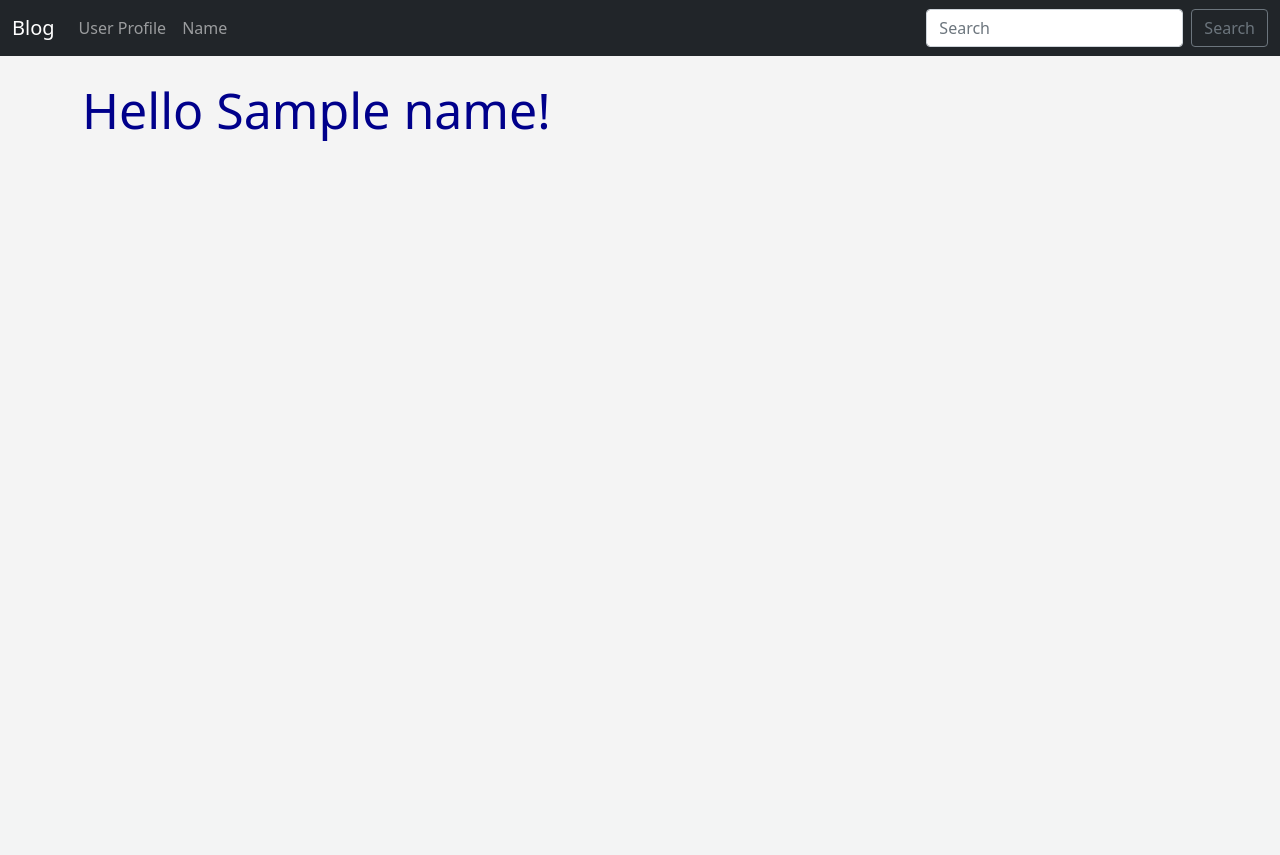
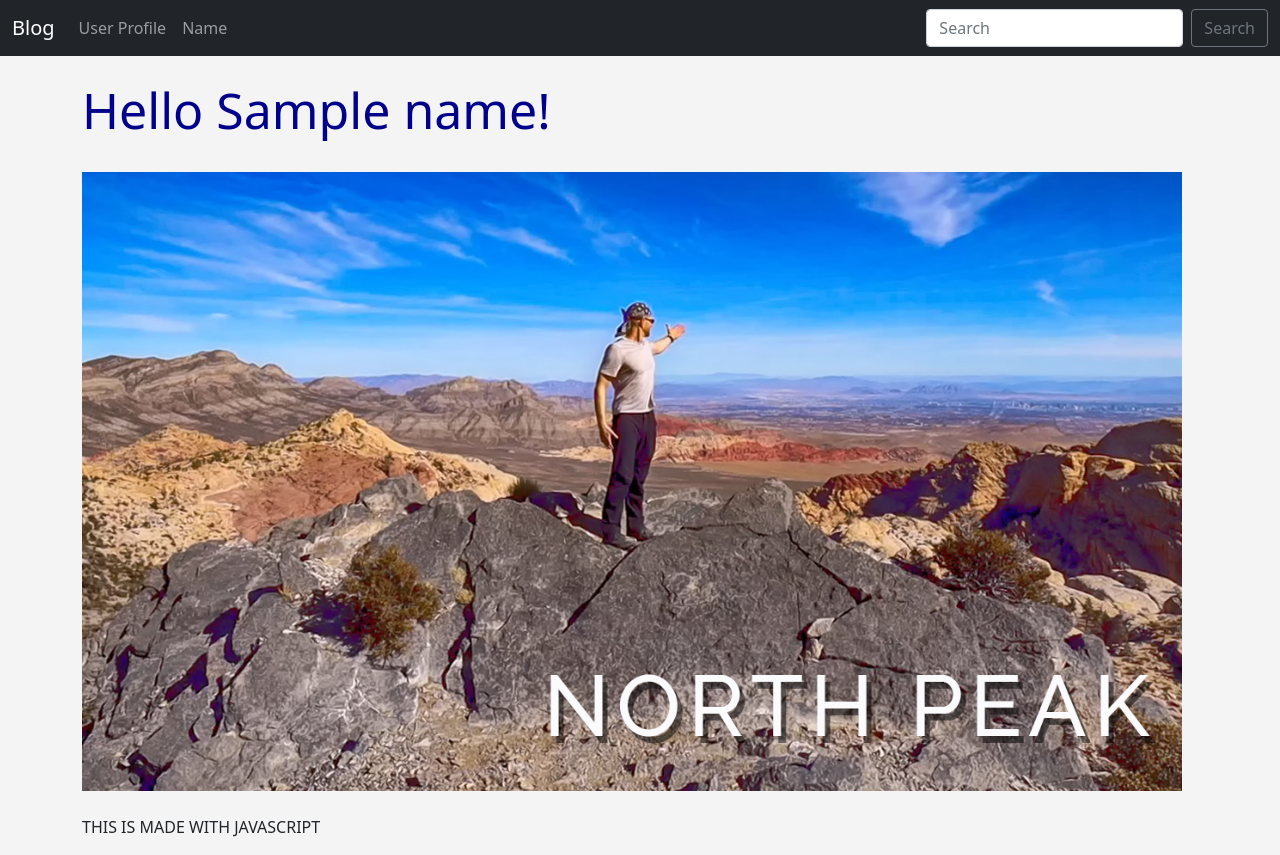
Before and after one commit to sandunMadhushan/Flask-Blog, a Flask app: template templates/name.html in a window 1280 px wide. Before the commit the page ends 141 px from the top, so only its background shows below. Run offline with Flask 3, Linux system fonts and the light colour scheme; the template is opened without the code that fills it: values that come from a table or form of the project are taken from there, most other values are stand-ins (such as "Sample title", 1, 10 or a date in 2020).

Commit message:
linked js

```diff
--- /dev/null
+++ b/static/js/script.js
@@ -0,0 +1 @@
+document.getElementById('demo').innerHTML = 'THIS IS MADE WITH JAVASCRIPT';
--- a/templates/base.html
+++ b/templates/base.html
@@ -37,5 +37,8 @@
     <script src="https://cdn.jsdelivr.net/npm/@popperjs/core@2.9.2/dist/umd/popper.min.js" integrity="sha384-IQsoLXl5PILFhosVNubq5LC7Qb9DXgDA9i+tQ8Zj3iwWAwPtgFTxbJ8NT4GN1R8p" crossorigin="anonymous"></script>
     <script src="https://cdn.jsdelivr.net/npm/bootstrap@5.0.2/dist/js/bootstrap.min.js" integrity="sha384-cVKIPhGWiC2Al4u+LWgxfKTRIcfu0JTxR+EQDz/bgldoEyl4H0zUF0QKbrJ0EcQF" crossorigin="anonymous"></script>
     -->
+    <!--My JS-->
+    <script src="{{ url_for('static', filename='js/script.js') }}"></script>
+
   </body>
 </html>
--- a/templates/name.html
+++ b/templates/name.html
@@ -13,6 +13,11 @@
 
     {% if name %}
         <h1>Hello {{ name }}!</h1>
+        <br/>
+        <img src="{{ url_for('static', filename='images/NorthPeak.png') }}" width="1100">
+        <br> <br>
+        <p id="demo"> demo para </p>
+
     {% else %}
         <h1>What's your name?</h1>
         <br/>
```
